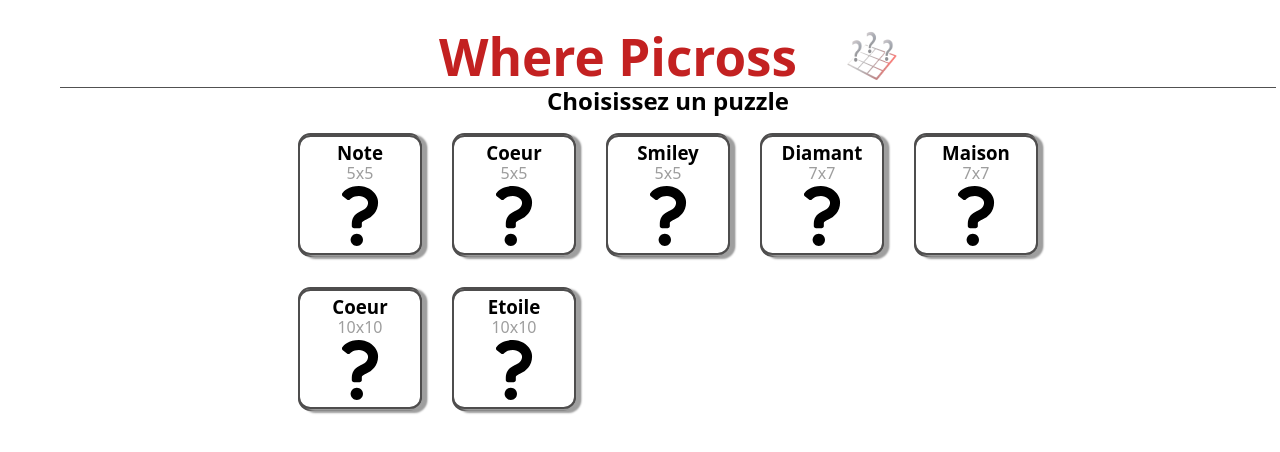
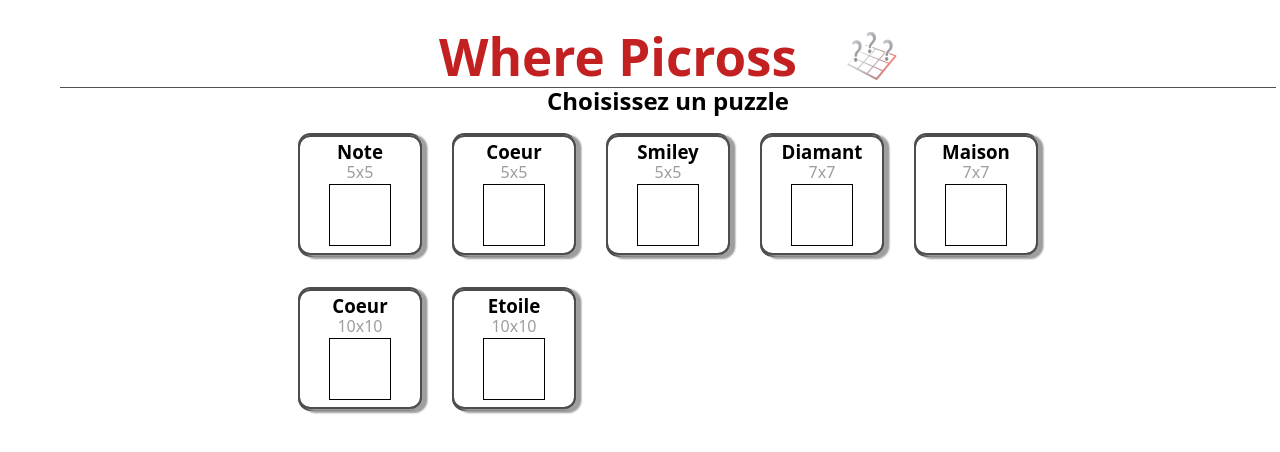
Before and after one commit to Nathroma/where-picross, a React (Vite) app: page / in a window 1280 px wide. Shown: the top 452 px of the page. Built offline with nearby package versions, Linux system fonts and the light colour scheme.

Commit message:
wip save and load progression

```diff
--- a/src/components/Grid/Grid.scss
+++ b/src/components/Grid/Grid.scss
@@ -0,0 +1,10 @@
+.grid {
+    display: flex;
+    flex-direction: column;
+    line-height: 0px;
+
+    .line {
+        display: flex;
+        flex-direction: row;
+    }
+}
--- /dev/null
+++ b/src/components/MapGrid/MapGrid.scss
@@ -0,0 +1,19 @@
+.map-grid {
+    display: flex;
+    flex-direction: column;
+    height: 60px;
+    width: 60px;
+    border: 1px solid black;
+
+    .map-line {
+        display: flex;
+        flex-direction: row;
+
+        .map-cell {
+            aspect-ratio: 1;
+            &[data-is-checked="true"] {
+                background-color: #000000;
+            }
+        }
+    }
+}
--- /dev/null
+++ b/src/components/MapGrid/MapGrid.tsx
@@ -0,0 +1,25 @@
+import "./MapGrid.scss"
+
+type MapGridProps = {
+    grid: boolean[][]
+}
+
+function MapGrid({grid}: MapGridProps) {
+    const cellSize = 60 / Math.max(grid.length, grid[0].length)
+
+    return (
+        <div className='map-grid'>
+            {grid.map((value: boolean[], _: number)=>
+                <div className="map-line">
+                {value.map((value: boolean, _: number)=>
+                    <div className="map-cell" style={{height: cellSize}}
+                        data-is-checked={value}>
+                    </div>
+                )}
+                </div>
+            )}
+        </div>
+    )
+}
+
+export default MapGrid
--- a/src/components/PuzzleTile/PuzzleTile.tsx
+++ b/src/components/PuzzleTile/PuzzleTile.tsx
@@ -1,5 +1,6 @@
+import MapGrid from "@/components/MapGrid/MapGrid";
 import type { PicrossDatas } from "@/components/utils/picross-schema";
-import { useMemo } from "react";
+import { useLoadProgress } from "@/hooks/save-load";
 import "./PuzzleTile.scss";
 
 type PuzzleTileProps = {
@@ -8,15 +9,14 @@ type PuzzleTileProps = {
 }
 
 function PuzzleTile({puzzle, clickTile}: PuzzleTileProps) {
-    const progression = useMemo(() => JSON.parse(String(puzzle.id)), [])
-
     const puzzleSize = `${puzzle.grid.length}x${puzzle.grid[0].length}`
+    const blankState: boolean[][] = Array(puzzle.grid.length).fill(Array(puzzle.grid[0].length).fill(false))
 
     return (
-        <div className="tile" data-complete={progression.isComplete || false} onClick={() => clickTile()}>
+        <div className="tile" data-complete={useLoadProgress(puzzle.id).isComplete} onClick={() => clickTile()}>
             <h3>{puzzle.name}</h3>
             <p>{puzzleSize}</p>
-            <img src="src\assets\question-mark.svg" alt="question-mark" />
+            <MapGrid grid={useLoadProgress(puzzle.id).gridState ?? blankState}/>
         </div>
     )
 }
--- a/src/components/utils/picross-schema.ts
+++ b/src/components/utils/picross-schema.ts
@@ -12,7 +12,7 @@ export const picrossList: PicrossDatas[] = [
         grid: [
             [false, false, true, true, false],
             [false, false, true, false, true],
-            [true, true, true, false, true],
+            [false, false, true, false, true],
             [true, true, true, false, false],
             [true, true, true, false, false],
         ]
--- /dev/null
+++ b/src/hooks/save-load.ts
@@ -0,0 +1,23 @@
+import type { PicrossSave } from "@/types/local-save";
+import { useMemo } from "react";
+
+export function saveProgress(id: number, saveDatas: PicrossSave)  {
+    window.localStorage.setItem(String(id), JSON.stringify(saveDatas))
+}
+
+export function useLoadProgress(id: number): PicrossSave {
+    const blankDatas = useMemo(() => {
+        return {
+            time: 0,
+            isComplete: false,
+            gridState: null
+        }
+    }, [])
+
+    const progression: PicrossSave = useMemo(() => {
+        const saveDatas = window.localStorage.getItem(String(id))
+        return saveDatas !== null ? JSON.parse(saveDatas) : blankDatas
+    }
+    ,[blankDatas])
+    return progression
+}
--- a/src/pages/GamePage/GamePage.scss
+++ b/src/pages/GamePage/GamePage.scss
@@ -32,17 +32,6 @@
       display: flex;
       flex-direction: column;
       align-items: flex-end;
-    }
-
-    .grid {
-      display: flex;
-      flex-direction: column;
-      line-height: 0px;
-    }
-
-    .line {
-      display: flex;
-      flex-direction: row;
     }
 
     .horizontal-wrapper {
--- a/src/pages/GamePage/GamePage.tsx
+++ b/src/pages/GamePage/GamePage.tsx
@@ -2,7 +2,7 @@ import CounterBlock from "@/components/CounterBlock/CounterBlock";
 import Grid from "@/components/Grid/Grid";
 import StopWatch, { formatTimer } from "@/components/StopWatch/StopWatch";
 import type { PicrossDatas } from "@/components/utils/picross-schema";
-import type { PicrossSave } from "@/types/local-save";
+import { saveProgress, useLoadProgress } from "@/hooks/save-load";
 import { useEffect, useMemo, useState } from "react";
 import "./GamePage.scss";
 
@@ -12,37 +12,38 @@ type GamePageProps = {
 }
 
 function GamePage({picross, returnToMenu: returnToMainMenu}: GamePageProps) {
-    const progression: PicrossSave = useMemo(() => JSON.parse(String(picross.id)), [])
 
-    const [isFinished, setIsFinished] = useState<boolean>(progression.isComplete || false)
-    const [timer, setTimer] = useState<number>(progression.time || 0)
+    const [isFinished, setIsFinished] = useState<boolean>(useLoadProgress(picross.id).isComplete)
+    const [timer, setTimer] = useState<number>(useLoadProgress(picross.id).time)
+
     const solutionGrid = useMemo(() => picross.grid, [])
     const startState: boolean[][] = Array(solutionGrid.length).fill(Array(solutionGrid[0].length).fill(false))
-    const [currentGrid, setCurrentGrid] = useState<boolean[][]>(progression.gridState || startState)
+    const [currentGrid, setCurrentGrid] = useState<boolean[][]>(useLoadProgress(picross.id).gridState ?? startState)
 
     useEffect(() => {
         if (!isFinished) {
             const interval = setInterval(() => {
                 setTimer(timer => timer + 1)
             }, 1000)
+
             return () => clearInterval(interval)
         }
     }, [isFinished])
 
-    useMemo(() => {
+    useEffect(() => {
         if (JSON.stringify(currentGrid) === JSON.stringify(solutionGrid)) {
             setIsFinished(true)
         }
     }, [currentGrid, solutionGrid])
 
-    useMemo(() => {
-        const progression: PicrossSave = {
+    useEffect(() => {
+        saveProgress(picross.id, {
             time: timer,
             isComplete: isFinished,
             gridState: currentGrid
-        }
-        window.localStorage.setItem(String(picross.id), JSON.stringify(progression))
-    }, [currentGrid, isFinished, timer])
+        })
+    }, [timer, isFinished, currentGrid, picross.id])
+
 
     const changeGridState = (line: number, cell: number) => {
       const grid = [...currentGrid]
--- a/src/types/local-save.ts
+++ b/src/types/local-save.ts
@@ -1,5 +1,5 @@
 export type PicrossSave = {
-    time: number | null,
-    isComplete: boolean | null,
+    time: number,
+    isComplete: boolean,
     gridState: boolean[][] | null,
 }
```
